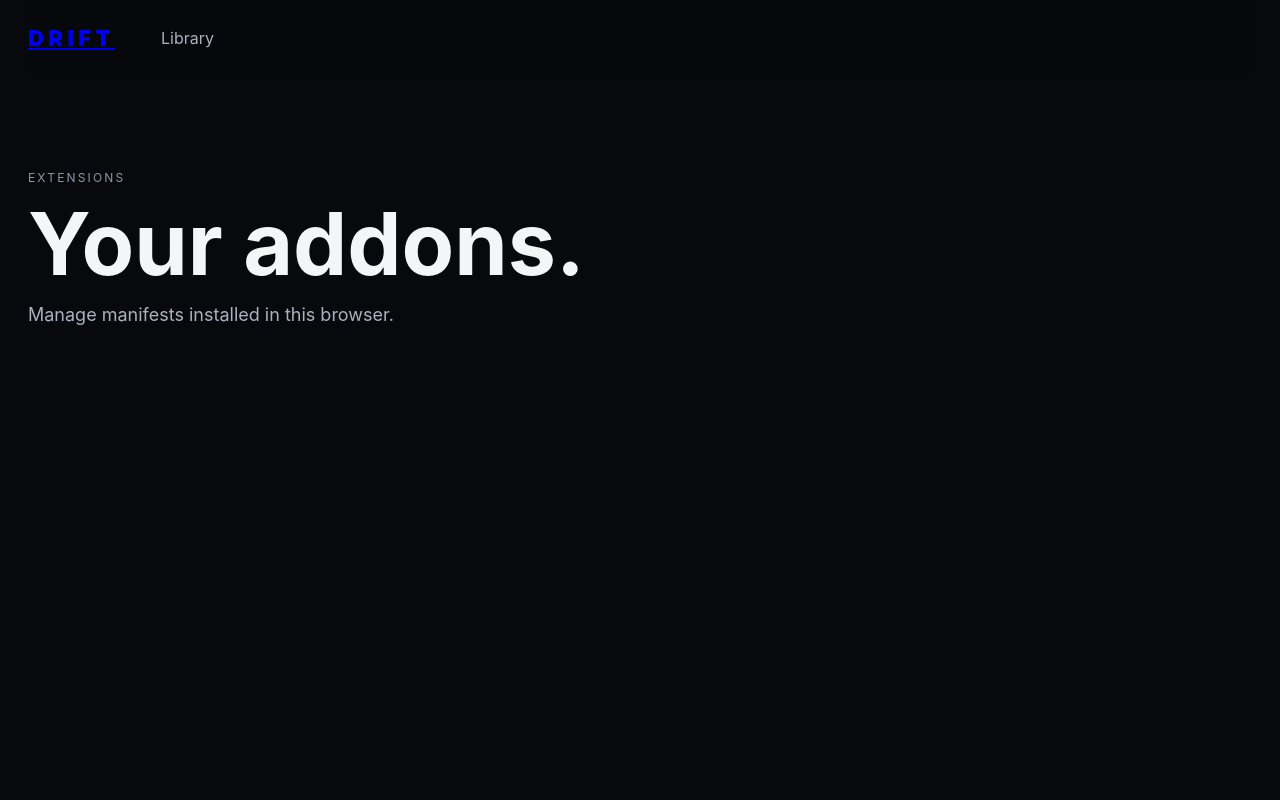
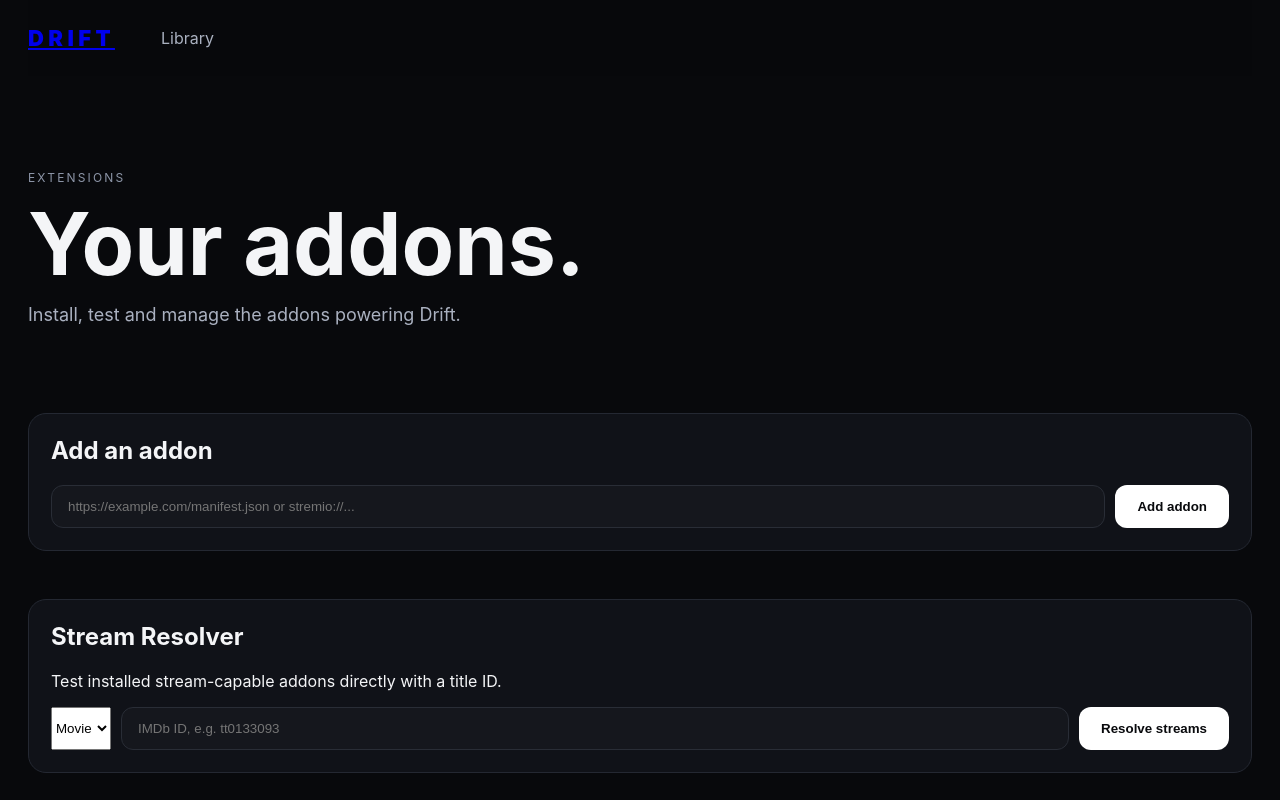
Before and after one commit to akashsirra/Drift, a Next.js app: page /addons in a window 1280 px wide. Shown: the top 800 px of the page. Built offline with nearby package versions, Linux system fonts and the light colour scheme.

Commit message:
Consolidate addon install resolver and management

```diff
--- a/app/addons/page.tsx
+++ b/app/addons/page.tsx
@@ -1 +1,24 @@
-"use client";import {useEffect,useState} from "react";type A={id:string;name:string;description?:string;logo?:string;url:string};export default function Addons(){const [a,setA]=useState<A[]>([]);useEffect(()=>{setA(JSON.parse(localStorage.getItem("drift-addons")||"[]"))},[]);function rm(url:string){const n=a.filter(x=>x.url!==url);setA(n);localStorage.setItem("drift-addons",JSON.stringify(n))}return <main><header><a className="brand" href="/">DRIFT</a><a className="nav" href="/library">Library</a></header><section className="hero"><span className="eyebrow">EXTENSIONS</span><h1>Your addons.</h1><p>Manage manifests installed in this browser.</p></section><div className="addonList">{a.map(x=><article className="addon" key={x.url}>{x.logo&&<img src={x.logo}/>}<div><h2>{x.name}</h2><p>{x.description}</p><small>{x.url}</small></div><button onClick={()=>rm(x.url)}>Remove</button></article>)}</div></main>}
+"use client";
+import {useEffect,useState} from "react";
+
+type Extra={name:string;isRequired?:boolean;options?:string[]};
+type A={id:string;name:string;description?:string;logo?:string;url:string;resources?:unknown[];catalogs?:{id:string;type:string;name:string;extra?:Extra[]}[];types?:string[];behaviorHints?:{configurable?:boolean};config?:unknown[]};
+type S={name?:string;title?:string;url?:string;externalUrl?:string;infoHash?:string;behaviorHints?:Record<string,unknown>};
+
+function norm(v:string){v=v.trim();return v.startsWith("stremio://")?"https://"+v.slice(10):v}
+function playHref(s:S){const h:any=s.behaviorHints||{};const q=new URLSearchParams({url:s.url||"",title:s.title||s.name||"Stream",ph:btoa(JSON.stringify(h.proxyHeaders?.request||{}))});return "/watch?"+q.toString()}
+
+export default function Addons(){
+ const [a,setA]=useState<A[]>([]),[url,setUrl]=useState(""),[loading,setLoading]=useState(false),[msg,setMsg]=useState(""),[err,setErr]=useState(""),[id,setId]=useState(""),[type,setType]=useState<"movie"|"series">("movie"),[streams,setStreams]=useState<S[]>([]),[testing,setTesting]=useState(false);
+ useEffect(()=>{try{setA(JSON.parse(localStorage.getItem("drift-addons")||"[]"))}catch{}},[]);
+ function save(x:A[]){setA(x);localStorage.setItem("drift-addons",JSON.stringify(x))}
+ async function install(){setMsg("");setErr("");setLoading(true);try{const u=norm(url);const r=await fetch("/api/addon/manifest?url="+encodeURIComponent(u));const j=await r.json();if(!r.ok)throw Error(j.error||"Could not load addon");if(!j.id||!j.name)throw Error("Invalid addon manifest.");save([...a.filter(x=>x.url!==u),{...j,url:u}]);setUrl("");setMsg("Installed “"+j.name+"”.")}catch(e){setErr(e instanceof Error?e.message:"Failed to install addon")}finally{setLoading(false)}}
+ async function resolve(){if(!id.trim()){setErr("Enter a movie/series ID, for example tt0133093.");return}setErr("");setMsg("");setTesting(true);setStreams([]);const providers=a.filter(x=>Array.isArray(x.resources)&&x.resources.some((r:any)=>r==="stream"||r?.name==="stream"));if(!providers.length){setErr("Install a stream-capable addon first.");setTesting(false);return}try{const rs=await Promise.all(providers.map(async x=>{try{const r=await fetch("/api/addon/resource?addon="+encodeURIComponent(x.url)+"&resource=stream&type="+type+"&id="+encodeURIComponent(id.trim()));if(!r.ok)return[];const j=await r.json();return(j.streams||[]).map((s:S)=>({...s,__addon:x.name}))}catch{return[]}}));const all=rs.flat();setStreams(all);setMsg(all.length?"Found "+all.length+" stream(s).":"No streams were returned for that ID.")}finally{setTesting(false)}}
+ function rm(u:string){const n=a.filter(x=>x.url!==u);save(n)}
+ return <main><header><a className="brand" href="/">DRIFT</a><a className="nav" href="/library">Library</a></header>
+ <section className="hero"><span className="eyebrow">EXTENSIONS</span><h1>Your addons.</h1><p>Install, test and manage the addons powering Drift.</p></section>
+ <section className="panel"><h2>Add an addon</h2><div className="install"><input value={url} onChange={e=>setUrl(e.target.value)} onKeyDown={e=>e.key==="Enter"&&install()} placeholder="https://example.com/manifest.json or stremio://..."/><button onClick={install} disabled={loading||!url}>{loading?"Adding…":"Add addon"}</button></div>{err&&<p className="error">{err}</p>}{msg&&<p className="success">{msg}</p>}</section>
+ <section className="panel"><h2>Stream Resolver</h2><p>Test installed stream-capable addons directly with a title ID.</p><div className="install"><select value={type} onChange={e=>setType(e.target.value as "movie"|"series")}><option value="movie">Movie</option><option value="series">Series</option></select><input value={id} onChange={e=>setId(e.target.value)} onKeyDown={e=>e.key==="Enter"&&resolve()} placeholder="IMDb ID, e.g. tt0133093"/><button onClick={resolve} disabled={testing}>{testing?"Resolving…":"Resolve streams"}</button></div>{streams.length>0&&<div className="streams">{streams.map((s,i)=>s.url?<a className="stream" key={i} href={playHref(s)}>{s.name||s.title||"Play"} ▶</a>:s.externalUrl?<a className="stream" key={i} href={s.externalUrl} target="_blank" rel="noreferrer">{s.name||s.title||"Open external"} ↗</a>:<span className="stream" key={i}>{s.name||s.title||s.infoHash||"Unsupported stream"}</span>)}</div>}</section>
+ <section><div className="sectionHead"><h2>Installed addons</h2><span>{a.length}</span></div><div className="addonList">{a.map(x=><article className="addon" key={x.url}>{x.logo&&<img src={x.logo}/>}<div><h2>{x.name}</h2><p>{x.description}</p><small>{(x.types||[]).join(", ")||"unknown"} · {(x.resources||[]).map((r:any)=>typeof r==="string"?r:r?.name).filter(Boolean).join(", ")||"no resources"}</small><small>{x.url}</small></div><button onClick={()=>rm(x.url)}>Remove</button></article>)}</div>{!a.length&&<section className="empty"><h2>No addons installed</h2></section>}</section>
+ </main>
+}
```
